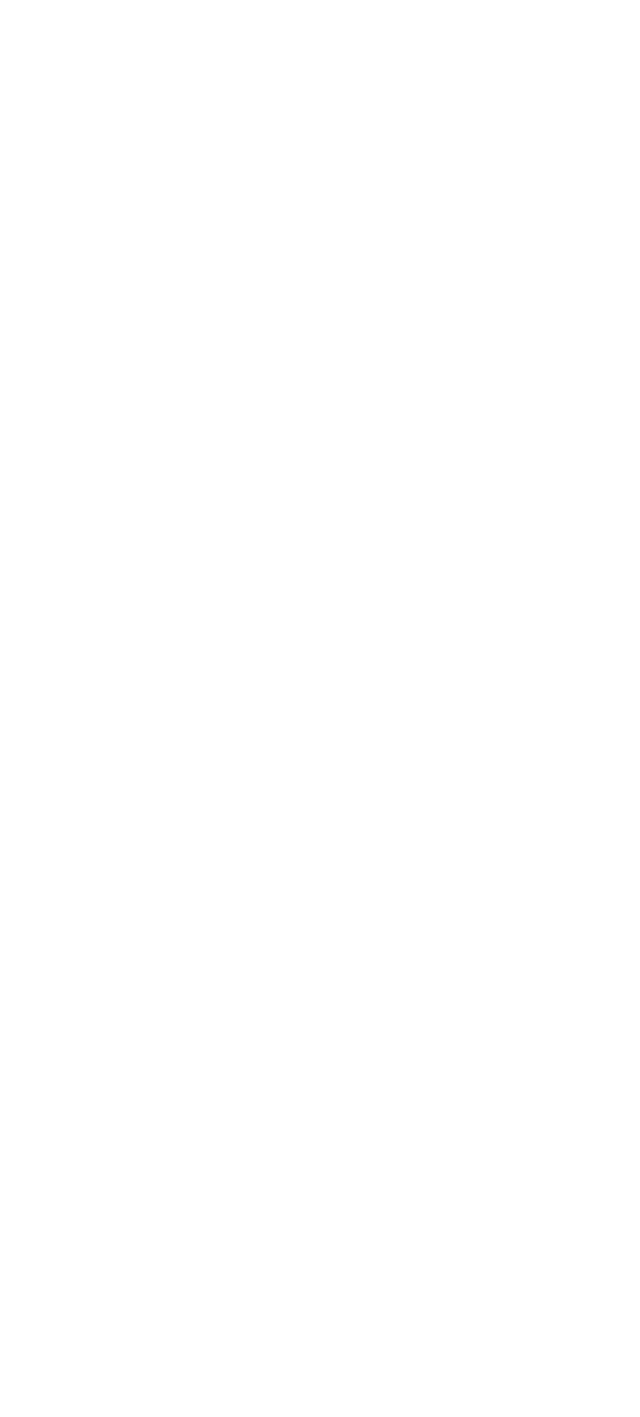
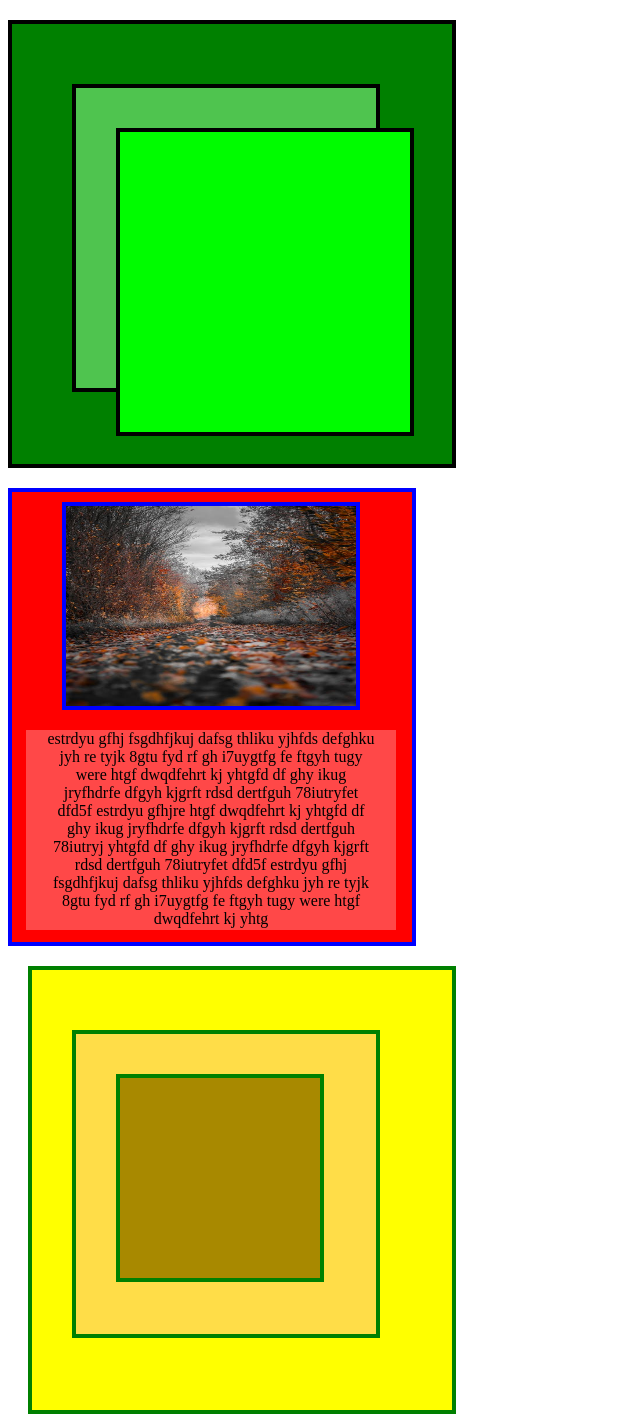
Before and after one commit to bashu22tiwari/Web-Development-Projects, a plain HTML site: page Box Model/index.html in a window 1280 px wide. Shown: the top 1417 px of the page, without its empty margins (0-640 px from the left). Before the commit the page ends 800 px from the top, so only its background shows below. Drawn offline with Linux system fonts and the light colour scheme.

Commit message:
Learned Box Model.

```diff
--- a/Box Model/index.html
+++ b/Box Model/index.html
@@ -1,9 +1,41 @@
 <!DOCTYPE html>
 <html>
 <head>
-	<title></title>
+	<link rel="stylesheet" type="text/css" href="stylesheet.css">
+	<title>Box Model</title>
 </head>
 <body>
+	<div id="box1-1">
+		<div id="box1-2">
+			<div id="box1-3">
 
+			</div>
+		</div>
+	</div>
+
+	<div id="box2-1">
+		<div id="box2-2">
+			<img src="abc.jpeg" height="200px" width="290px">
+			<div id="box2-3">
+				<p>estrdyu gfhj fsgdhfjkuj dafsg thliku yjhfds defghku jyh re tyjk 8gtu fyd rf gh i7uygtfg fe ftgyh tugy were htgf dwqdfehrt kj yhtgfd df ghy ikug jryfhdrfe dfgyh kjgrft rdsd dertfguh 78iutryfet dfd5f estrdyu gfhjre htgf dwqdfehrt kj yhtgfd df ghy ikug jryfhdrfe dfgyh kjgrft rdsd dertfguh 78iutryj yhtgfd df ghy ikug jryfhdrfe dfgyh kjgrft rdsd dertfguh 78iutryfet dfd5f estrdyu gfhj fsgdhfjkuj dafsg thliku yjhfds defghku jyh re tyjk 8gtu fyd rf gh i7uygtfg fe ftgyh tugy were htgf dwqdfehrt kj yhtg</p>
+			</div>
+		</div>
+	</div>
+
+	<div id="box3-1">
+		<div id="box3-2">
+			<div id="box3-3">
+
+			</div>
+		</div>
+	</div>
+
+	<div id="box4-1">
+		<div id="box4-2">
+			<div id="box4-3">
+
+			</div>
+		</div>
+	</div>
 </body>
 </html>
--- /dev/null
+++ b/Box Model/stylesheet.css
@@ -0,0 +1,119 @@
+#box1-1{
+	height: 400px;
+	width: 400px;
+	background-color: green;
+	border:black 4px solid;
+	margin: 20px 0px 20px 0px;
+	padding: 20px 20px 20px 20px;
+
+}
+
+#box1-2{
+	height: 300px;
+	width: 300px;
+	background-color: #4fc44f;
+	border:black 4px solid;
+	margin:40px 0px 0px 40px;
+	padding: 0px 0px 0px 0px;
+
+}
+
+#box1-3{
+height: 200px;
+width:200px;
+background-color: #00fc00;
+border:black 4px solid;
+margin:40px 40px 40px 40px;
+padding: 50px 50px 50px 40px;
+
+
+}
+
+#box2-1{
+	background-color: red;
+	height: 450px;
+	width: 400px;
+	border:blue 4px solid;
+	margin: 20px 0px 20px 0px;
+	padding: 0px 0px 0px 0px;
+
+}
+
+#box2-2{
+	height: 200px;
+	width: 200px;
+	background-color:#550000 ;
+	border:blue 4px solid;
+	margin:10px 10px 0px 50px;
+	padding: 0px 90px 0px 0px;
+
+}
+
+#box2-3{
+	height: 200px;
+	width:330px;
+	background-color:#ff4848 ;
+	margin:20px 0px 0px -40px;
+	padding:0px 20px 0px 20px;
+	text-align: center;
+
+
+}
+
+#box3-1{
+	height: 400px;
+	width: 400px;
+	background-color: yellow;
+	border:green 4px solid;
+	margin: 20px 0px 20px 20px;
+	padding: 20px 20px 20px 0px;
+}
+
+#box3-2{
+	height: 300px;
+	width: 300px;
+	background-color:#ffdd48 ;
+	border:green 4px solid;
+	margin:40px 0px 0px 40px;
+
+}
+
+#box3-3{
+	height: 200px;
+	width: 200px;
+	background-color: #a88900;
+	border:green 4px solid;
+	margin:40px 0px 0px 40px;
+
+}
+
+#box4-1{
+	height: 400px;
+	width: 400px;
+	background-color: blue;
+	border:yellow 4px solid;
+	margin: 20px 0px 20px 0px;
+	padding: 20px 20px 20px 20px;
+
+
+}
+
+#box4-2{
+	height: 300px;
+	width: 300px;
+	background-color:#0a3ca6 ;
+	border:yellow 4px solid;
+	margin:40px 0px 0px 40px;
+
+
+}
+
+#box4-3{
+	height: 200px;
+width:200px;
+background-color: #038199;
+border:yellow 4px solid;
+margin:40px 0px 0px 40px;
+
+
+}
```
Also changed, not shown: Box Model/abc.jpeg (added).
